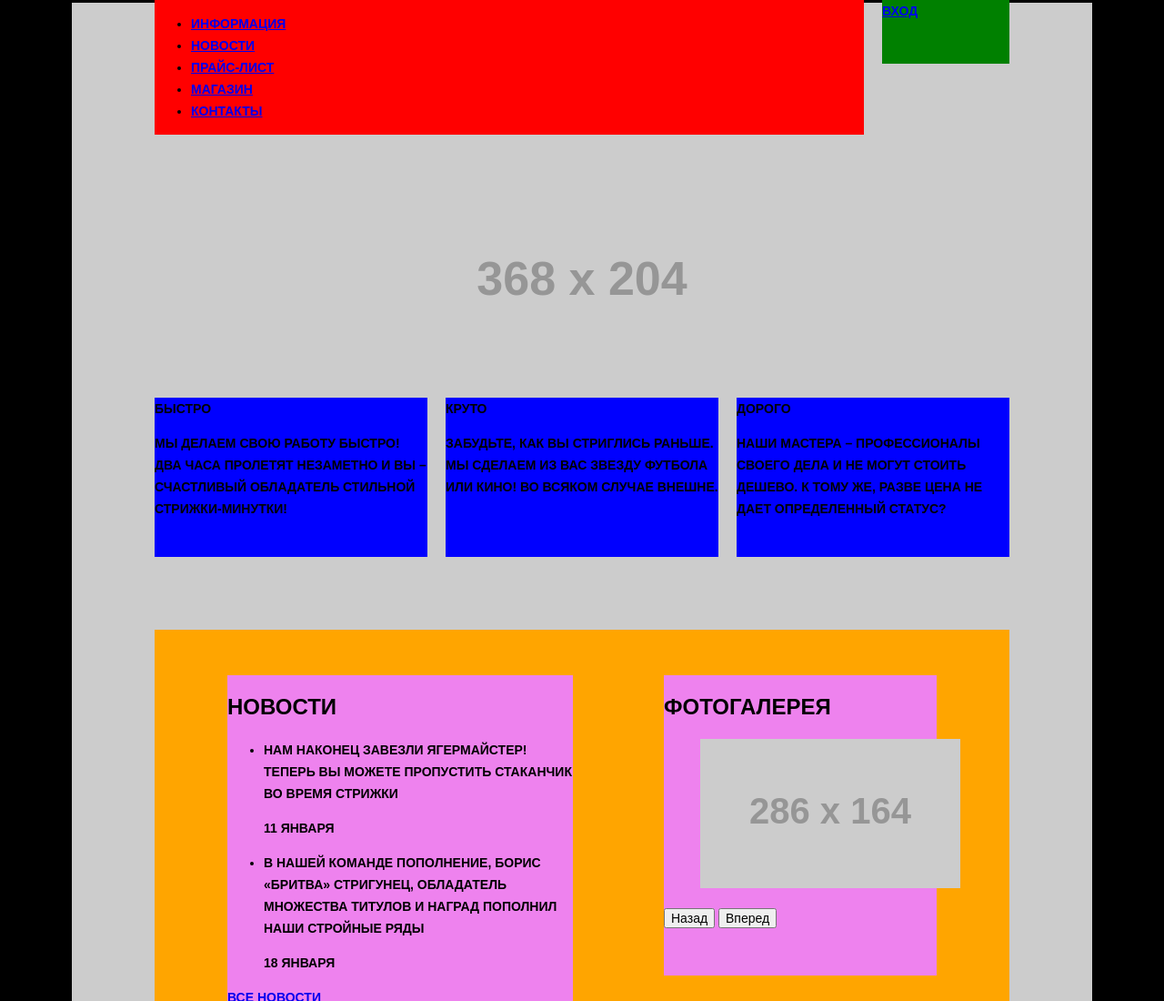
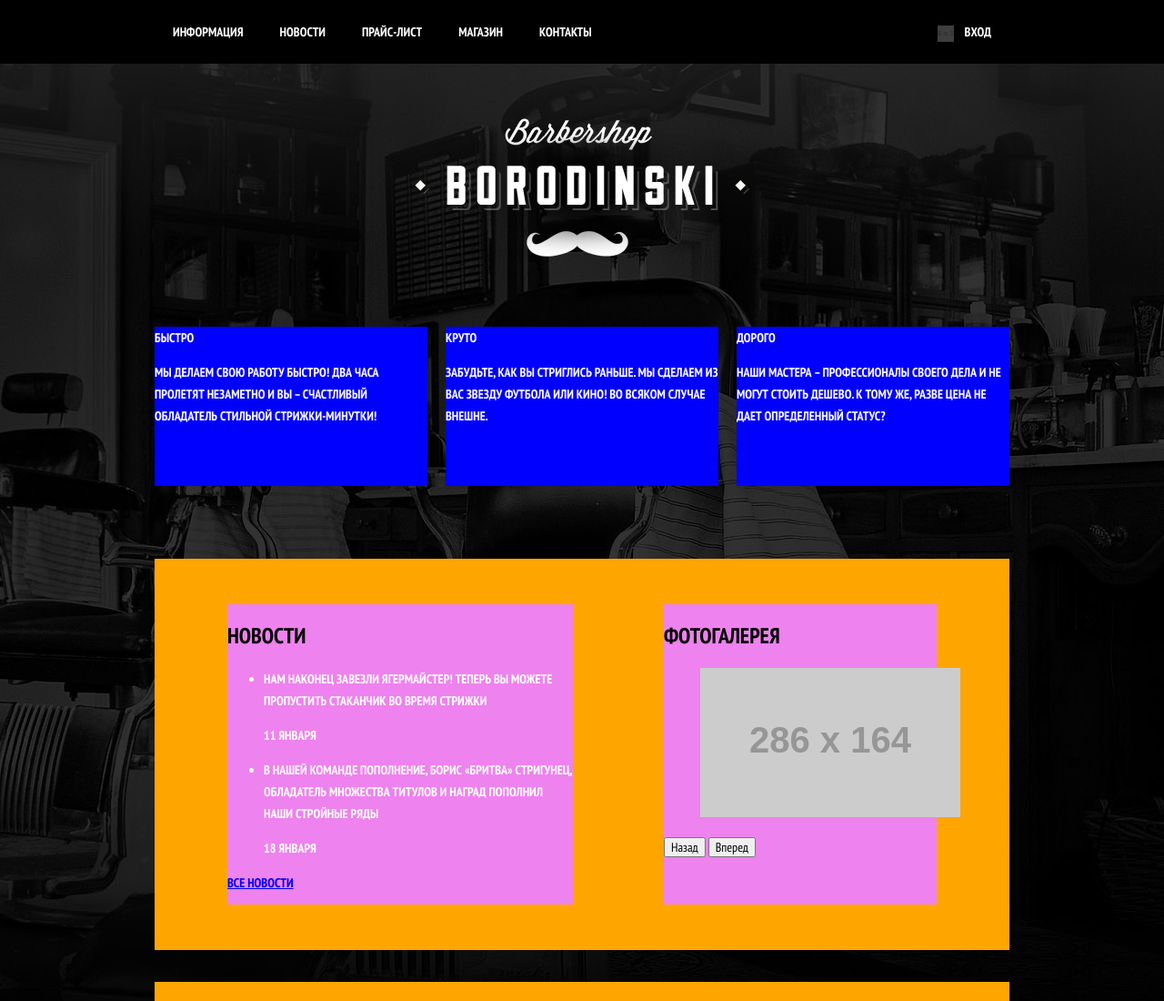
Before and after one commit to Bludniy/htmlacademy-htmlcss-basic--barbershop, a plain HTML site: page index.html in a window 1280 px wide. Shown: the top 1100 px of the page at 91% size. Drawn offline with Linux system fonts and the light colour scheme; placeholder pictures from the web are drawn by us.

Commit message:
Оформлена вёрстка главного меню стартовой страницы
Заданы параметры текста, цвета фона, размеры пунктов меню и их состояния при наведении.

Добавлена фотография для фона главной страницы.

```diff
--- a/css/style.css
+++ b/css/style.css
@@ -1,6 +1,6 @@
 html,
 body {
-  min-width: 1122px;
+  min-width: 960px;
   margin: 0;
   padding: 0;
 }
@@ -10,10 +10,15 @@ body {
   font-size: 14px;
   line-height: 24px;
   font-family: "PT Sans Narrow", "Arial", sans-serif;
+  color: #ffffff;
   text-transform: uppercase;
-  color: #000000;
-  background: #000000 url("http://via.placeholder.com/1122x1750") no-repeat 50% 3px;
-  background-size: 1122px auto;
+  background: #000000 url("../img/index-bg.jpg") no-repeat center top;
+}
+
+.container {
+  width: 940px;
+  margin: 0 auto;
+  padding: 0 10px;
 }
 
 .clearfix::after {
@@ -29,30 +34,77 @@ body {
 /* Page header */
 .main-header {
   margin-bottom: 60px;
-}
-
-.container {
-  width: 940px;
-  margin: 0 auto;
-  padding: 0 10px;
+  color: #ffffff;
+  background-color: #000000;
 }
 
 .main-navigation {
   float: left;
   width: 780px;
-  /* Только для оформления сетки */
-  min-height: 70px;
-  background-color: red;
+}
+
+.main-navigation ul {
+  margin: 0;
+  padding: 0;
+  list-style: none;
+  font-size: 0;
+}
+
+.main-navigation li {
+  display: inline-block;
+  font-size: 14px;
+  line-height: 20px;
+  vertical-align: top;
+}
+
+.main-navigation a {
+  display: block;
+  padding: 25px 20px;
+  color: #ffffff;
+  text-decoration: none;
+}
+
+.main-navigation a:hover {
+  background-color: #242424;
 }
 
 .user-block {
   float: right;
-  width: 140px;
-  /* Только для оформления сетки */
-  min-height: 70px;
-  background-color: green;
+  max-width: 140px;
 }
 
+.login {
+  position: relative;
+  display: inline-block;
+  padding: 25px 20px;
+  padding-left: 50px;
+  font-size: 14px;
+  line-height: 20px;
+  vertical-align: top;
+  color: #ffffff;
+  text-decoration: none;
+}
+
+.login:hover {
+  background-color: #242424;
+}
+
+.login::before {
+  content: "";
+  position: absolute;
+  top: 28px;
+  left: 20px;
+  width: 18px;
+  height: 18px;
+  background: transparent url("http://via.placeholder.com/18x18") no-repeat;
+  /* For sprite use */
+  /*background-position: -1px -15px;*/
+  opacity: 0.3;
+}
+
+.login:hover::before {
+  opacity: 1;
+}
 
 
 
--- a/index.html
+++ b/index.html
@@ -3,6 +3,7 @@
   <head>
     <meta charset="utf-8">
     <title>Барбершоп «Бородинский»</title>
+    <link rel="stylesheet" href="https://fonts.googleapis.com/css?family=PT+Sans+Narrow:400,700&amp;subset=cyrillic">
     <link rel="stylesheet" href="css/normalize.css">
     <link rel="stylesheet" href="css/style.css">
   </head>
@@ -25,7 +26,7 @@
     </header>
     <main class="container">
       <div class="index-logo">
-        <img src="http://via.placeholder.com/368x204" width="368" height="204" alt=
+        <img src="img/index-logo.png" width="368" height="204" alt=
         "Барбершоп «Бородинский»">
       </div>
       <section class="features clearfix">
```
